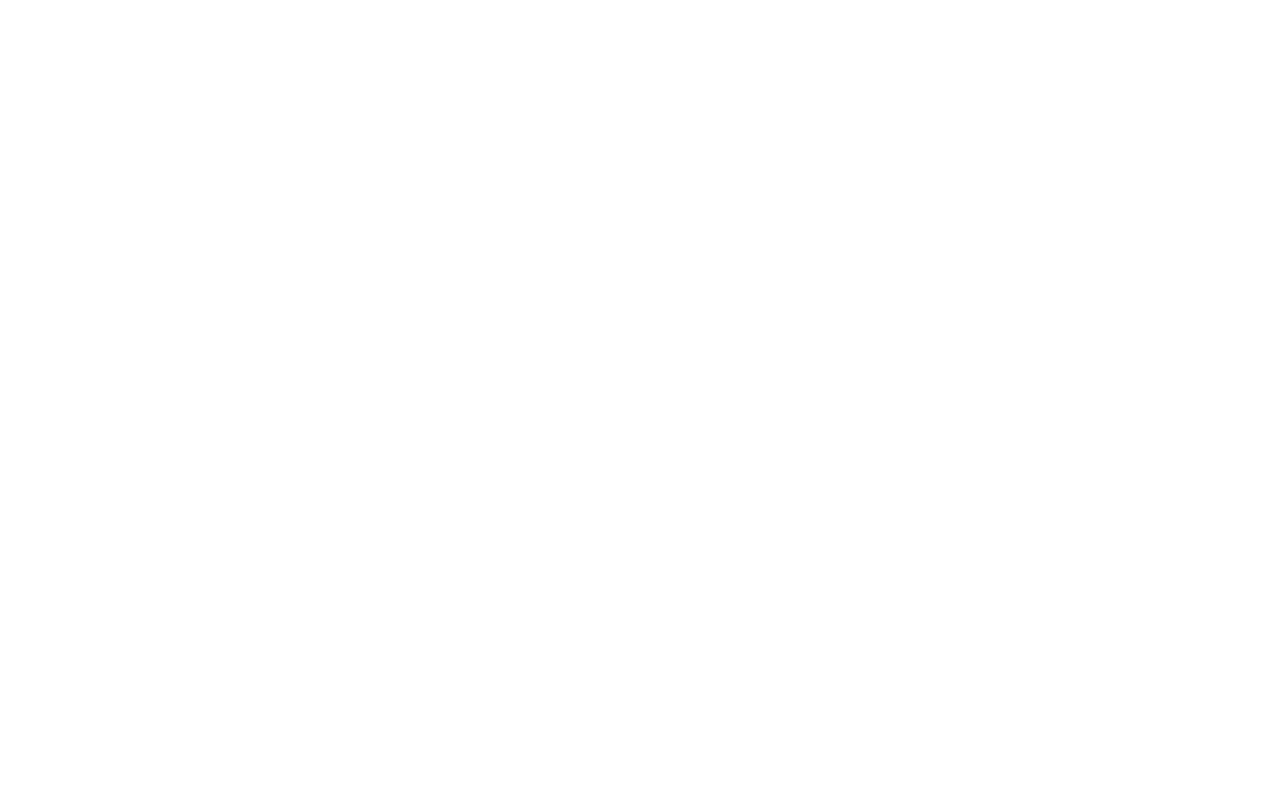
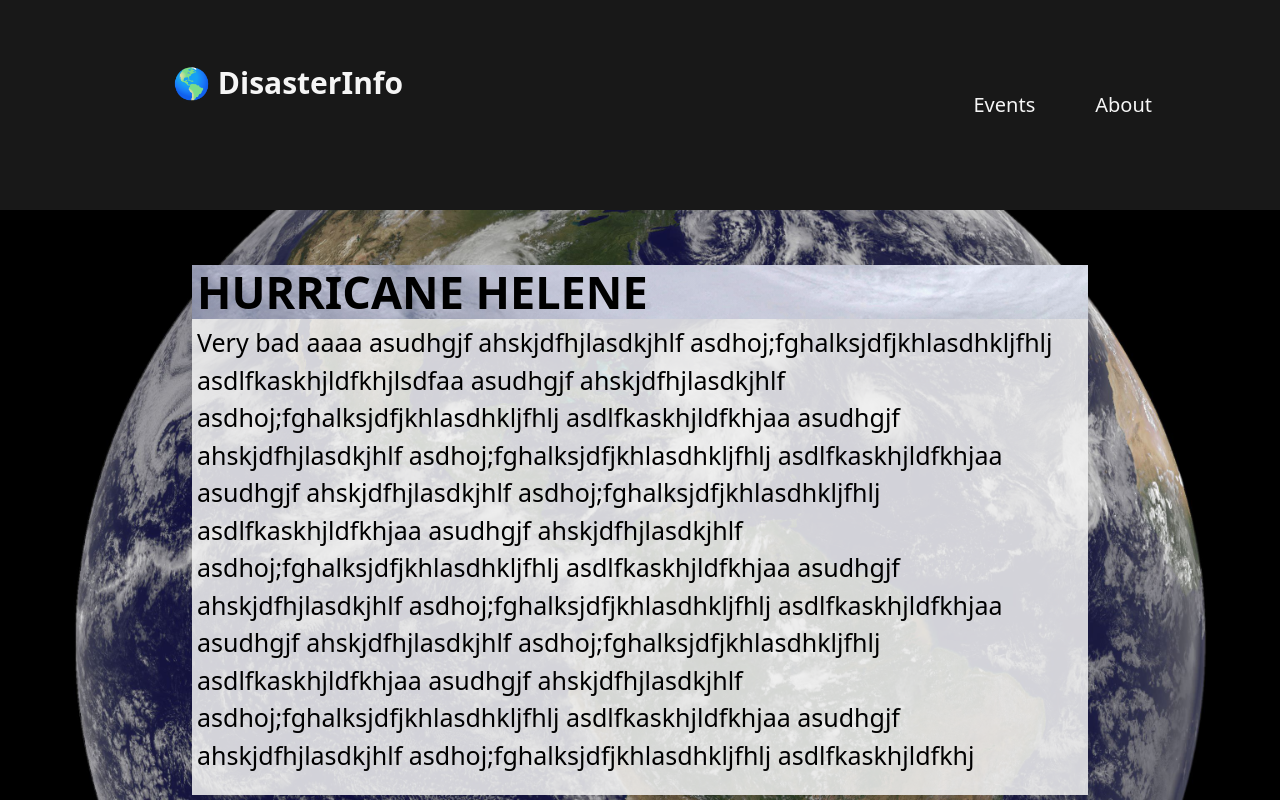
Before and after one commit to gyrfalcon-dev/disaster-info, a React (Vite) app: page /events in a window 1280 px wide. Before the commit this address had no page. Shown: the top 800 px of the page. Built offline with nearby package versions, Linux system fonts and the light colour scheme.

Commit message:
increased functionality

```diff
--- a/src/App.tsx
+++ b/src/App.tsx
@@ -1,20 +1,21 @@
-import './App.css'
-import {BrowserRouter, Routes, Route} from 'react-router-dom'
-import Home from './pages/Home.tsx'
-import About from './pages/About.tsx'
+import "./App.css";
+import { BrowserRouter, Routes, Route } from "react-router-dom";
+import Events from "./pages/Events.tsx";
+import About from "./pages/About.tsx";
+import Event from "./pages/Event.tsx";
 function App() {
-
   return (
     <div>
       <BrowserRouter>
         <Routes>
-          <Route index element={<Home />} />
-          <Route path="/home" element={<Home />} />
+          <Route index element={<Events />} />
+          <Route path="/events" element={<Events />} />
           <Route path="/about" element={<About />} />
+          <Route path="/events/:id" element={<Event />} />
         </Routes>
       </BrowserRouter>
     </div>
-  )
+  );
 }
 
-export default App
+export default App;
--- a/src/components/EventCard/EventCard.css
+++ b/src/components/EventCard/EventCard.css
@@ -6,6 +6,7 @@
   border-style: solid;
   border-width: 0;
   margin-top: 55px;
+  background-color: transparent;
 }
 .thumbnail {
   object-fit: cover;
@@ -22,6 +23,7 @@
   display: flex;
   flex-direction: row;
   padding: 5px;
+  background-color: rgba(245, 245, 245, 0.85);
 }
 .eventname {
   vertical-align: top;
--- a/src/components/EventCard/EventCard.tsx
+++ b/src/components/EventCard/EventCard.tsx
@@ -1,12 +1,14 @@
 import "./EventCard.css";
+import { Link, Route, Routes, useNavigate } from "react-router-dom";
 interface Props {
   name: string;
   text: string;
+  url: string;
 }
-const EventCard = ({ name, text }: Props) => {
+const EventCard = ({ name, text, url }: Props) => {
+  const navigate = useNavigate();
   return (
-    //make title top only
-    <button className="eventcard">
+    <button onClick={() => navigate(url)} className="eventcard">
       <h1 className="eventname thumbnail">{name}</h1>
       <div className="content">
         <p className="summary">{text}</p>
--- a/src/components/EventView/EventView.tsx
+++ b/src/components/EventView/EventCardList.tsx
@@ -1,24 +1,27 @@
 import EventCard from "../EventCard/EventCard.tsx";
-import "./EventView.css";
+import "./EventCardList.css";
 import Thumbnail from "../../assets/hurricanehelene.jpg";
 //Rename to EventCardList.tsx
-function EventView() {
+function EventCardList() {
   return (
     <div className="eventcardlist">
       <EventCard
         name="HURRICANE HELENE"
         text="Very bad aaaa asudhgjf ahskjdfhjlasdkjhlf  asdhoj;fghalksjdfjkhlasdhkljfhlj asdlfkaskhjldfkhjlsdfaa asudhgjf ahskjdfhjlasdkjhlf  asdhoj;fghalksjdfjkhlasdhkljfhlj asdlfkaskhjldfkhjaa asudhgjf ahskjdfhjlasdkjhlf  asdhoj;fghalksjdfjkhlasdhkljfhlj asdlfkaskhjldfkhjaa asudhgjf ahskjdfhjlasdkjhlf  asdhoj;fghalksjdfjkhlasdhkljfhlj asdlfkaskhjldfkhjaa asudhgjf ahskjdfhjlasdkjhlf  asdhoj;fghalksjdfjkhlasdhkljfhlj asdlfkaskhjldfkhjaa asudhgjf ahskjdfhjlasdkjhlf  asdhoj;fghalksjdfjkhlasdhkljfhlj asdlfkaskhjldfkhjaa asudhgjf ahskjdfhjlasdkjhlf  asdhoj;fghalksjdfjkhlasdhkljfhlj asdlfkaskhjldfkhjaa asudhgjf ahskjdfhjlasdkjhlf  asdhoj;fghalksjdfjkhlasdhkljfhlj asdlfkaskhjldfkhjaa asudhgjf ahskjdfhjlasdkjhlf  asdhoj;fghalksjdfjkhlasdhkljfhlj asdlfkaskhjldfkhj"
+        url="/events/hurricane-helene"
       />
       <EventCard
         name="HURRICANE HELENE"
         text="Very bad aaaa asudhgjf ahskjdfhjlasdkjhlf  asdhoj;fghalksjdfjkhlasdhkljfhlj asdlfkaskhjldfkhjlsdfaa asudhgjf ahskjdfhjlasdkjhlf  asdhoj;fghalksjdfjkhlasdhkljfhlj asdlfkaskhjldfkhjaa asudhgjf ahskjdfhjlasdkjhlf  asdhoj;fghalksjdfjkhlasdhkljfhlj asdlfkaskhjldfkhjaa asudhgjf ahskjdfhjlasdkjhlf  asdhoj;fghalksjdfjkhlasdhkljfhlj asdlfkaskhjldfkhjaa asudhgjf ahskjdfhjlasdkjhlf  asdhoj;fghalksjdfjkhlasdhkljfhlj asdlfkaskhjldfkhjaa asudhgjf ahskjdfhjlasdkjhlf  asdhoj;fghalksjdfjkhlasdhkljfhlj asdlfkaskhjldfkhjaa asudhgjf ahskjdfhjlasdkjhlf  asdhoj;fghalksjdfjkhlasdhkljfhlj asdlfkaskhjldfkhjaa asudhgjf ahskjdfhjlasdkjhlf  asdhoj;fghalksjdfjkhlasdhkljfhlj asdlfkaskhjldfkhjaa asudhgjf ahskjdfhjlasdkjhlf  asdhoj;fghalksjdfjkhlasdhkljfhlj asdlfkaskhjldfkhj"
+        url="/about"
       />
       <EventCard
         name="HURRICANE HELENE"
         text="Very bad aaaa asudhgjf ahskjdfhjlasdkjhlf  asdhoj;fghalksjdfjkhlasdhkljfhlj asdlfkaskhjldfkhjlsdfaa asudhgjf ahskjdfhjlasdkjhlf  asdhoj;fghalksjdfjkhlasdhkljfhlj asdlfkaskhjldfkhjaa asudhgjf ahskjdfhjlasdkjhlf  asdhoj;fghalksjdfjkhlasdhkljfhlj asdlfkaskhjldfkhjaa asudhgjf ahskjdfhjlasdkjhlf  asdhoj;fghalksjdfjkhlasdhkljfhlj asdlfkaskhjldfkhjaa asudhgjf ahskjdfhjlasdkjhlf  asdhoj;fghalksjdfjkhlasdhkljfhlj asdlfkaskhjldfkhjaa asudhgjf ahskjdfhjlasdkjhlf  asdhoj;fghalksjdfjkhlasdhkljfhlj asdlfkaskhjldfkhjaa asudhgjf ahskjdfhjlasdkjhlf  asdhoj;fghalksjdfjkhlasdhkljfhlj asdlfkaskhjldfkhjaa asudhgjf ahskjdfhjlasdkjhlf  asdhoj;fghalksjdfjkhlasdhkljfhlj asdlfkaskhjldfkhjaa asudhgjf ahskjdfhjlasdkjhlf  asdhoj;fghalksjdfjkhlasdhkljfhlj asdlfkaskhjldfkhj"
+        url="/about"
       />
     </div>
   );
 }
 
-export default EventView;
+export default EventCardList;
--- a/src/components/Navbar/Navbar.css
+++ b/src/components/Navbar/Navbar.css
@@ -15,6 +15,7 @@
   color: whitesmoke;
   font-size: 30px;
   font-weight: 700;
+  vertical-align: middle;
 }
 .navbar a {
   text-decoration: none;
@@ -22,6 +23,7 @@
   font-size: 20px;
   color: whitesmoke;
   font-weight: 500;
+  vertical-align: middle;
 }
 .navbar a:not(:first-child) {
   margin-left: 60px;
--- a/src/components/Navbar/Navbar.tsx
+++ b/src/components/Navbar/Navbar.tsx
@@ -1,16 +1,18 @@
-import './Navbar.css'
-import { Link } from 'react-router-dom'
+import "./Navbar.css";
+import { Link } from "react-router-dom";
 function Navbar() {
   return (
     <header className="header">
-        <Link to="/home" className="logo">DisasterInfo</Link>
+      <Link to="/events" className="logo">
+        🌎 DisasterInfo
+      </Link>
 
-        <nav className="navbar">
-            <Link to="/home">Home</Link>
-            <Link to="/about">About</Link>
-        </nav>
+      <nav className="navbar">
+        <Link to="/events">Events</Link>
+        <Link to="/about">About</Link>
+      </nav>
     </header>
-  )
+  );
 }
 
-export default Navbar
+export default Navbar;
--- /dev/null
+++ b/src/pages/Event.tsx
@@ -0,0 +1,15 @@
+import React from "react";
+import { useParams } from "react-router-dom";
+import Navbar from "../components/Navbar/Navbar";
+
+function Event() {
+  const { id } = useParams();
+  return (
+    <div>
+      <Navbar></Navbar>
+      {id}
+    </div>
+  );
+}
+
+export default Event;
--- a/src/pages/Home.tsx
+++ b/src/pages/Events.tsx
@@ -1,13 +1,14 @@
 import Navbar from "../components/Navbar/Navbar.tsx";
 import Background from "../components/Background/Background.tsx";
-import EventView from "../components/EventView/EventView.tsx";
-function Home() {
+import EventCardList from "../components/EventView/EventCardList.tsx";
+import "../components/Background/Background.css";
+function Events() {
   return (
     <div className="background">
       <Navbar></Navbar>
-      <EventView />
+      <EventCardList />
     </div>
   );
 }
 
-export default Home;
+export default Events;
```
Also changed, not shown: src/components/EventView/EventCardList.css (renamed from src/components/EventView/EventView.css).
